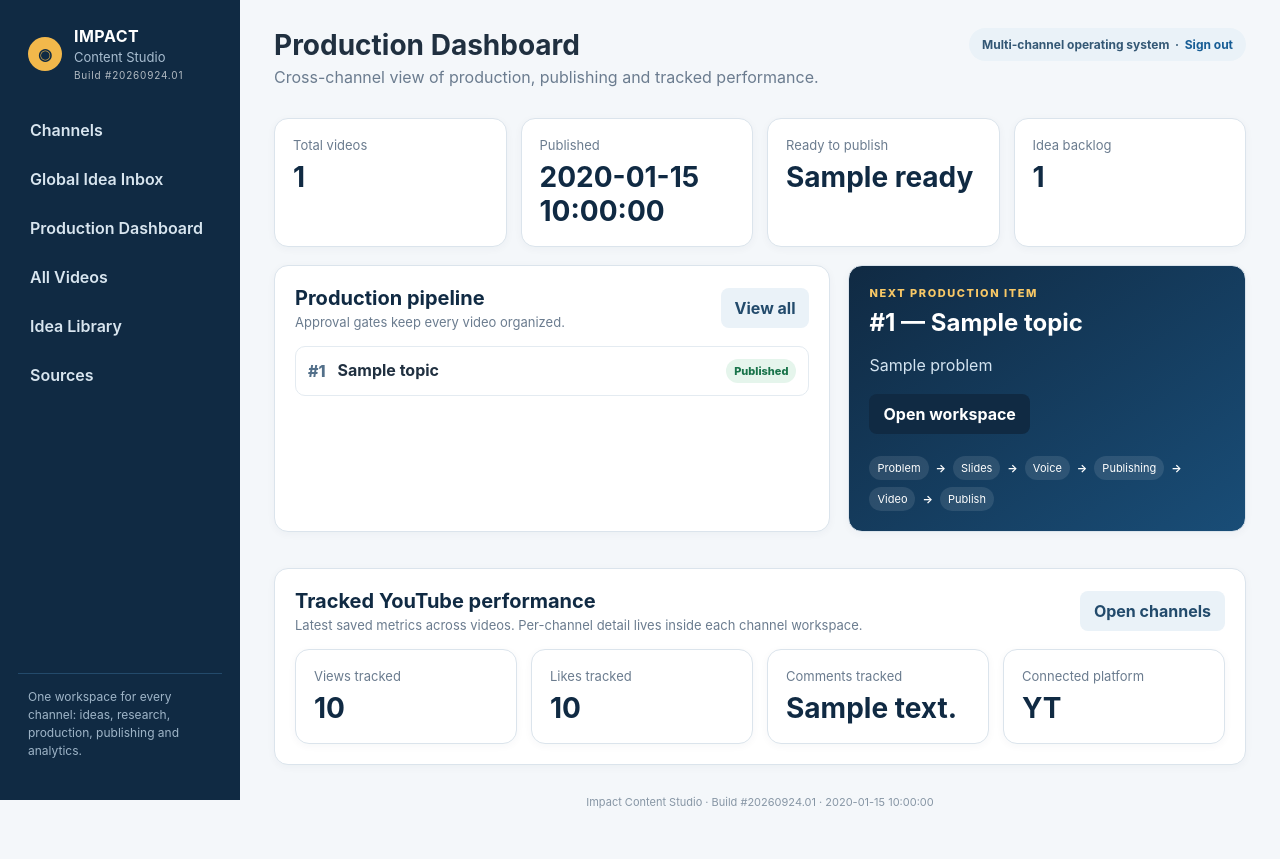
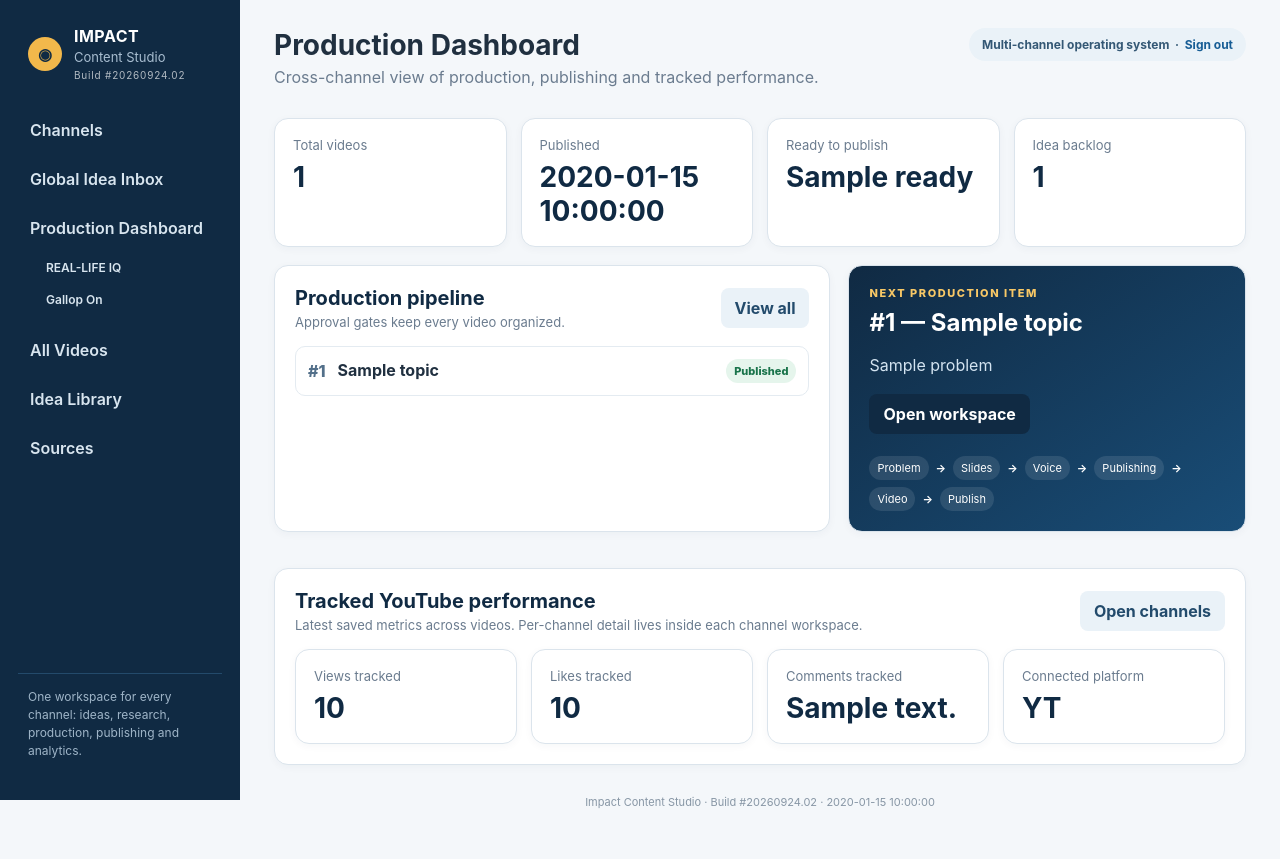
Before and after one commit to bonkiran/real-life-iq-studio, a Python web app: template templates/dashboard.html in a window 1280 px wide. Run offline with Jinja, Linux system fonts and the light colour scheme; the template is opened without the code that fills it: most values are stand-ins (such as "Sample title", 1, 10 or a date in 2020).

Commit message:
Add channel submenus under Production Dashboard

```diff
--- a/templates/base.html
+++ b/templates/base.html
@@ -14,13 +14,17 @@
       <div>
         <strong>IMPACT</strong>
         <span>Content Studio</span>
-        <small style="display:block;margin-top:4px;font-size:10px;letter-spacing:.08em;opacity:.68">Build #20260924.01</small>
+        <small style="display:block;margin-top:4px;font-size:10px;letter-spacing:.08em;opacity:.68">Build #20260924.02</small>
       </div>
     </div>
     <nav>
       <a class="{{ 'active' if request.url.path.startswith('/channels') else '' }}" href="{{ url_for('channels') }}">Channels</a>
       <a class="{{ 'active' if request.url.path == '/idea-inbox' else '' }}" href="{{ url_for('idea_inbox') }}">Global Idea Inbox</a>
-      <a class="{{ 'active' if request.url.path == '/' else '' }}" href="{{ url_for('dashboard') }}">Production Dashboard</a>
+      <a class="{{ 'active' if request.url.path == '/' or request.url.path.startswith('/production/') else '' }}" href="{{ url_for('dashboard') }}">Production Dashboard</a>
+      <div style="margin:-3px 0 8px 18px;display:grid;gap:3px">
+        <a style="font-size:12px;padding:7px 10px" class="{{ 'active' if request.url.path == '/production/real-life-iq' else '' }}" href="/production/real-life-iq">REAL-LIFE IQ</a>
+        <a style="font-size:12px;padding:7px 10px" class="{{ 'active' if request.url.path == '/production/gallop-on' else '' }}" href="/production/gallop-on">Gallop On</a>
+      </div>
       <a class="{{ 'active' if request.url.path.startswith('/videos') else '' }}" href="{{ url_for('videos') }}">All Videos</a>
       <a class="{{ 'active' if request.url.path.startswith('/ideas') else '' }}" href="{{ url_for('ideas') }}">Idea Library</a>
       <a class="{{ 'active' if request.url.path.startswith('/sources') else '' }}" href="{{ url_for('sources') }}">Sources</a>
@@ -38,7 +42,7 @@
     </header>
 
     {% block content %}{% endblock %}
-    <footer>Impact Content Studio · Build #20260924.01 · {{ now_year }}</footer>
+    <footer>Impact Content Studio · Build #20260924.02 · {{ now_year }}</footer>
   </main>
 <script>
 (() => {
```
